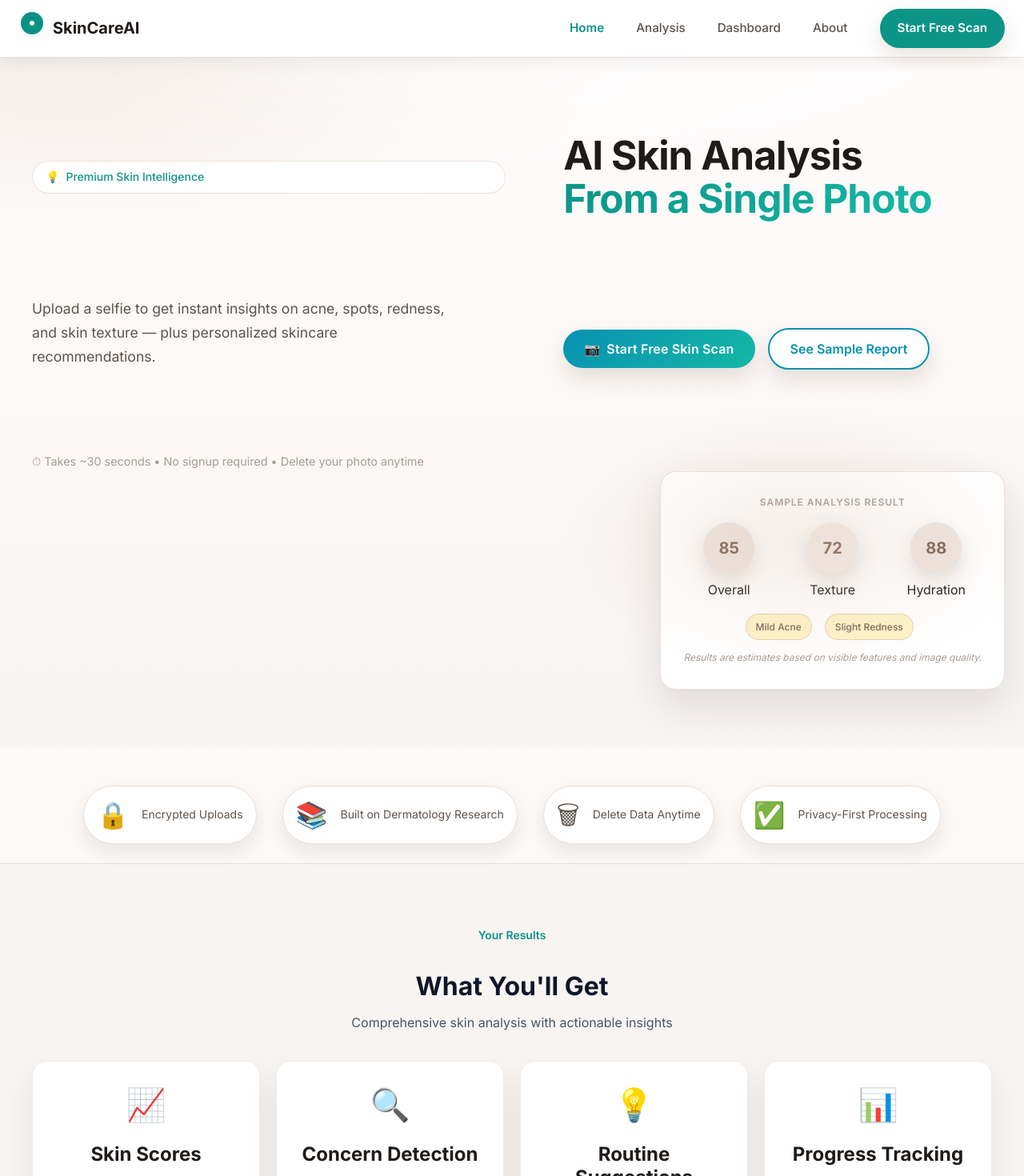
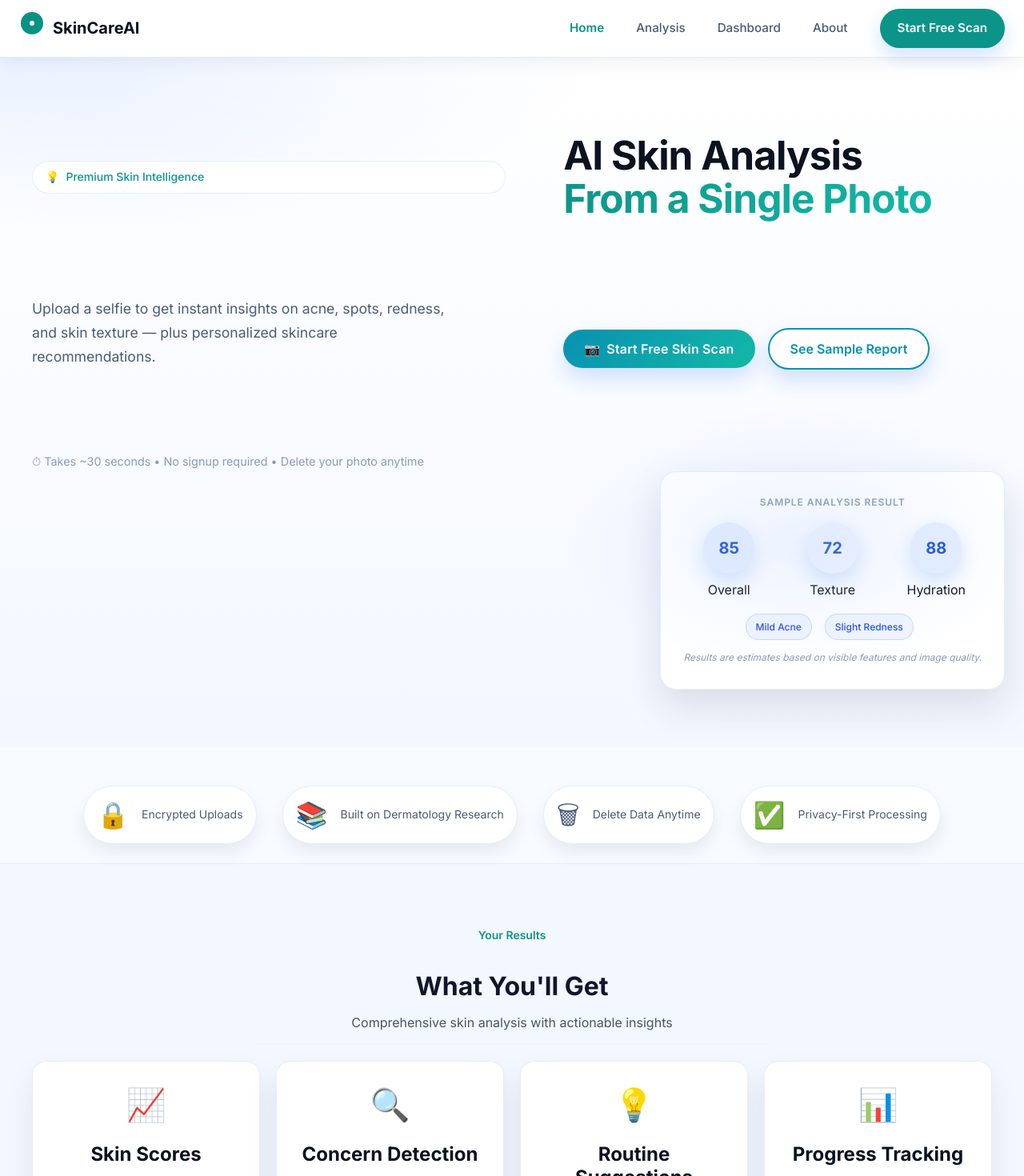
Before and after one commit to himprapatel-rgb/ai-skincare-intelligence-system, a React (Vite) app in the folder frontend/: page / in a window 1280 px wide. Shown: the top 1470 px of the page at 80% size. Built offline with nearby package versions, Linux system fonts and the light colour scheme; no server answers.

Commit message:
Apply clinical premium home page styling

```diff
--- a/frontend/src/pages/HomePage.css
+++ b/frontend/src/pages/HomePage.css
@@ -1,17 +1,17 @@
 /* SkinCare AI - Industry Standard Medical Design */
 
 :root {
-  --primary: #9b7b6a;
-  --primary-dark: #7f6152;
-  --accent: #d8c1b0;
-  --success: #a3b18a;
-  --bg-light: #f8f4f2;
+  --primary: #1f6feb;
+  --primary-dark: #1e4fd6;
+  --accent: #a9c7ff;
+  --success: #34c759;
+  --bg-light: #f3f7ff;
   --bg-white: #ffffff;
-  --text-dark: #1f1b18;
-  --text-gray: #5e534c;
-  --text-light: #a89b93;
-  --border: #eadfd7;
-  --shadow: 0 10px 24px rgba(31, 27, 24, 0.08);
+  --text-dark: #0b1220;
+  --text-gray: #4b5b76;
+  --text-light: #8a9ab7;
+  --border: #e3ecff;
+  --shadow: 0 12px 26px rgba(13, 27, 62, 0.08);
 }
 
 * {
@@ -22,7 +22,7 @@
 
 .homepage {
   font-family: 'Inter', -apple-system, BlinkMacSystemFont, 'Segoe UI', sans-serif;
-  background: #fbf8f6;
+  background: #f8fbff;
   min-height: 100vh;
   color: var(--text-dark);
 }
@@ -1247,9 +1247,9 @@
 
 .homepage {
   background:
-    radial-gradient(900px 400px at 10% -10%, rgba(216, 193, 176, 0.25), transparent 60%),
-    radial-gradient(600px 300px at 90% 10%, rgba(155, 123, 106, 0.18), transparent 55%),
-    #fbf8f6;
+    radial-gradient(800px 360px at 12% -10%, rgba(169, 199, 255, 0.22), transparent 60%),
+    radial-gradient(600px 260px at 88% 10%, rgba(31, 111, 235, 0.14), transparent 55%),
+    #f8fbff;
 }
 
 .hero {
@@ -1262,8 +1262,8 @@
   position: absolute;
   inset: 0;
   background:
-    radial-gradient(1200px 420px at 50% -10%, rgba(255, 255, 255, 0.7), transparent 60%),
-    radial-gradient(420px 240px at 78% 70%, rgba(216, 193, 176, 0.28), transparent 70%);
+    radial-gradient(1200px 420px at 50% -10%, rgba(255, 255, 255, 0.75), transparent 60%),
+    radial-gradient(420px 240px at 78% 70%, rgba(169, 199, 255, 0.22), transparent 70%);
   pointer-events: none;
 }
 
@@ -1274,10 +1274,10 @@
 
 .sample-report-preview {
   border-radius: 20px;
-  border: 1px solid rgba(234, 223, 215, 0.8);
+  border: 1px solid rgba(227, 236, 255, 0.9);
   box-shadow:
-    0 24px 60px rgba(31, 27, 24, 0.12),
-    inset 0 1px 0 rgba(255, 255, 255, 0.8);
+    0 22px 52px rgba(13, 27, 62, 0.12),
+    inset 0 1px 0 rgba(255, 255, 255, 0.85);
 }
 
 .sample-report-preview .preview-header {
@@ -1288,7 +1288,7 @@
 }
 
 .sample-report-preview .score-circle {
-  box-shadow: 0 10px 24px rgba(155, 123, 106, 0.25);
+  box-shadow: 0 10px 24px rgba(31, 111, 235, 0.2);
 }
 
 .result-card,
@@ -1302,13 +1302,13 @@
 .step-card:hover,
 .faq-item:hover {
   transform: translateY(-6px);
-  box-shadow: 0 22px 44px rgba(31, 27, 24, 0.12);
-  border-color: rgba(155, 123, 106, 0.35);
+  box-shadow: 0 22px 44px rgba(13, 27, 62, 0.12);
+  border-color: rgba(31, 111, 235, 0.28);
 }
 
 .badge-item {
-  border: 1px solid rgba(155, 123, 106, 0.18);
-  background: linear-gradient(135deg, #ffffff 0%, #fbf7f4 100%);
+  border: 1px solid rgba(31, 111, 235, 0.18);
+  background: linear-gradient(135deg, #ffffff 0%, #f3f7ff 100%);
 }
 
 .cta-section::after {
@@ -1389,8 +1389,8 @@
 .sample-report-preview {
   padding: 28px;
   border-radius: 20px;
-  border: 1px solid rgba(234, 223, 215, 0.9);
-  box-shadow: 0 20px 50px rgba(31, 27, 24, 0.12);
+  border: 1px solid rgba(227, 236, 255, 0.9);
+  box-shadow: 0 20px 50px rgba(13, 27, 62, 0.12);
 }
 
 .preview-header {
@@ -1415,25 +1415,26 @@
   display: grid;
   place-items: center;
   font-weight: 700;
-  background: #f5eee9;
+  background: #ecf2ff;
   color: var(--primary-dark);
   margin: 0 auto 8px;
 }
 
 .score-circle.good {
-  background: #efe5de;
+  background: #e6efff;
 }
 
 .score-circle.medium {
-  background: #f4ede7;
+  background: #f1f5ff;
 }
 
 .concern-badge {
   display: inline-flex;
   padding: 6px 12px;
   border-radius: 999px;
-  border: 1px solid rgba(155, 123, 106, 0.25);
+  border: 1px solid rgba(31, 111, 235, 0.2);
   color: var(--primary-dark);
+  background: #f1f5ff;
   font-size: 0.75rem;
   margin-right: 8px;
 }
@@ -1525,12 +1526,12 @@
 .nav-btn-primary {
   border-radius: 999px;
   padding: 12px 22px;
-  box-shadow: 0 10px 24px rgba(155, 123, 106, 0.22);
+  box-shadow: 0 10px 24px rgba(31, 111, 235, 0.2);
 }
 
 .hero {
-  background: radial-gradient(1200px 520px at 10% -10%, rgba(216, 193, 176, 0.35), transparent 60%),
-    linear-gradient(180deg, #fefcfb 0%, #f8f4f2 100%);
+  background: radial-gradient(1100px 520px at 10% -10%, rgba(169, 199, 255, 0.35), transparent 60%),
+    linear-gradient(180deg, #ffffff 0%, #f3f7ff 100%);
 }
 
 .hero-title {
@@ -1542,7 +1543,7 @@
 }
 
 .hero-badge {
-  border-color: rgba(234, 223, 215, 0.9);
+  border-color: rgba(227, 236, 255, 0.9);
   background: #ffffff;
   color: var(--primary);
 }
@@ -1556,11 +1557,11 @@
 }
 
 .btn-primary {
-  background: linear-gradient(135deg, var(--primary) 0%, #c4a48f 100%);
+  background: linear-gradient(135deg, var(--primary) 0%, #5a8bff 100%);
   border-radius: 999px;
   padding: 14px 28px;
   letter-spacing: 0.01em;
-  box-shadow: 0 14px 28px rgba(155, 123, 106, 0.28);
+  box-shadow: 0 14px 28px rgba(31, 111, 235, 0.25);
 }
 
 .btn-primary:hover {
@@ -1570,13 +1571,13 @@
 .btn-secondary {
   background: #ffffff;
   border-radius: 999px;
-  border: 1px solid rgba(155, 123, 106, 0.25);
-  box-shadow: 0 10px 22px rgba(31, 27, 24, 0.08);
+  border: 1px solid rgba(31, 111, 235, 0.2);
+  box-shadow: 0 10px 22px rgba(13, 27, 62, 0.08);
 }
 
 .hero-cta .btn-primary,
 .hero-cta .btn-secondary {
-  box-shadow: 0 12px 26px rgba(155, 123, 106, 0.22);
+  box-shadow: 0 12px 26px rgba(31, 111, 235, 0.2);
 }
 
 .results-preview {
@@ -1585,8 +1586,8 @@
 }
 
 .result-card {
-  border: 1px solid rgba(31, 27, 24, 0.08);
-  box-shadow: 0 18px 36px rgba(31, 27, 24, 0.08);
+  border: 1px solid rgba(13, 27, 62, 0.08);
+  box-shadow: 0 18px 36px rgba(13, 27, 62, 0.08);
 }
 
 .trust-badges .badge-item {
@@ -1594,12 +1595,12 @@
   border: 1px solid var(--border);
   padding: 10px 16px;
   border-radius: 999px;
-  box-shadow: 0 10px 22px rgba(31, 27, 24, 0.08);
+  box-shadow: 0 10px 22px rgba(13, 27, 62, 0.08);
 }
 
 .faq-item {
   background: #ffffff;
-  box-shadow: 0 12px 26px rgba(31, 27, 24, 0.08);
+  box-shadow: 0 12px 26px rgba(13, 27, 62, 0.08);
   border-left-color: var(--accent);
 }
 
@@ -1607,7 +1608,7 @@
   position: relative;
   overflow: hidden;
   background: radial-gradient(800px 320px at 20% -30%, rgba(255, 255, 255, 0.35), transparent 60%),
-    linear-gradient(135deg, var(--primary) 0%, #b7957f 100%);
+    linear-gradient(135deg, var(--primary) 0%, #2f7bff 100%);
 }
 
 .cta-content {
```
